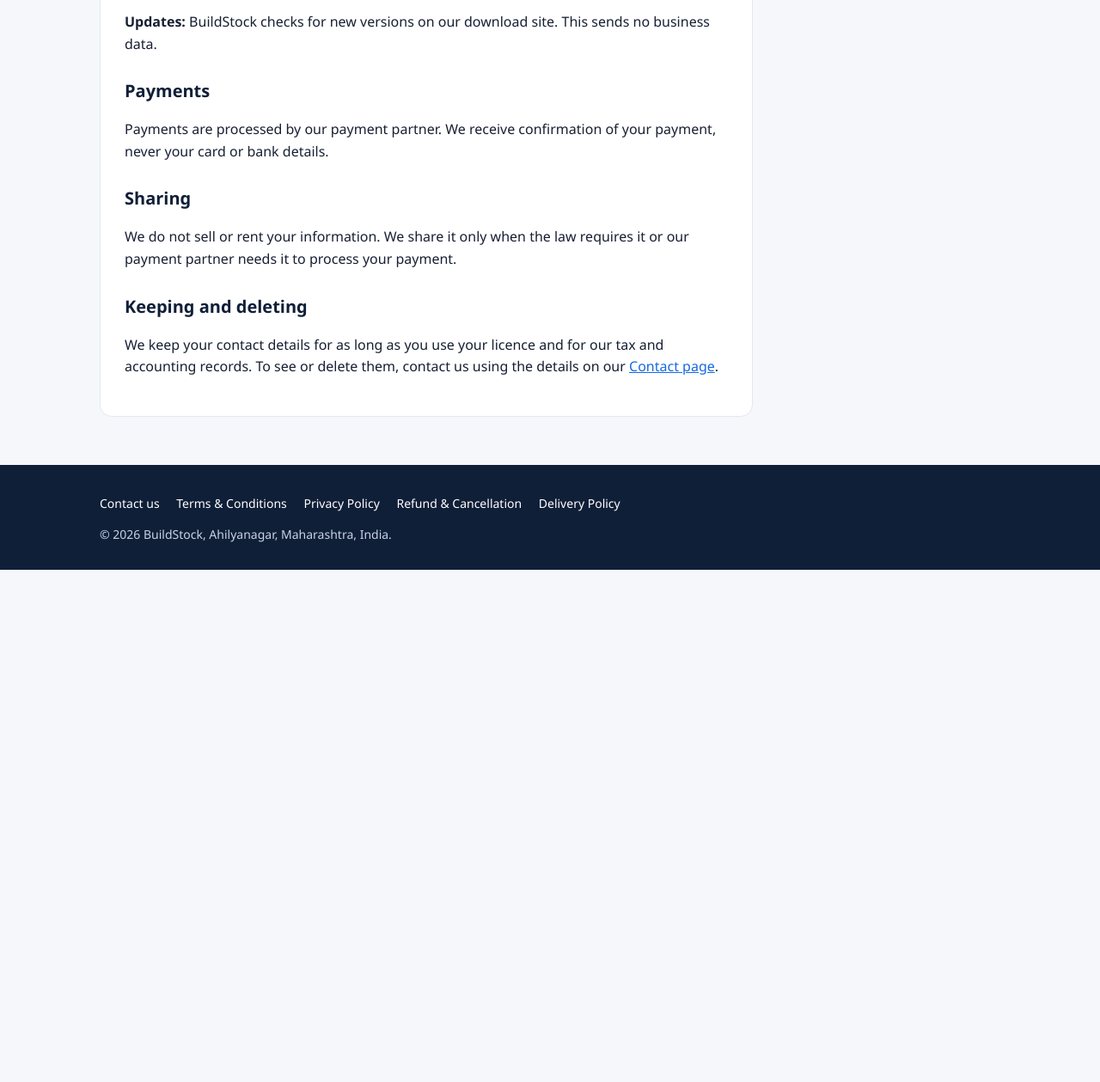
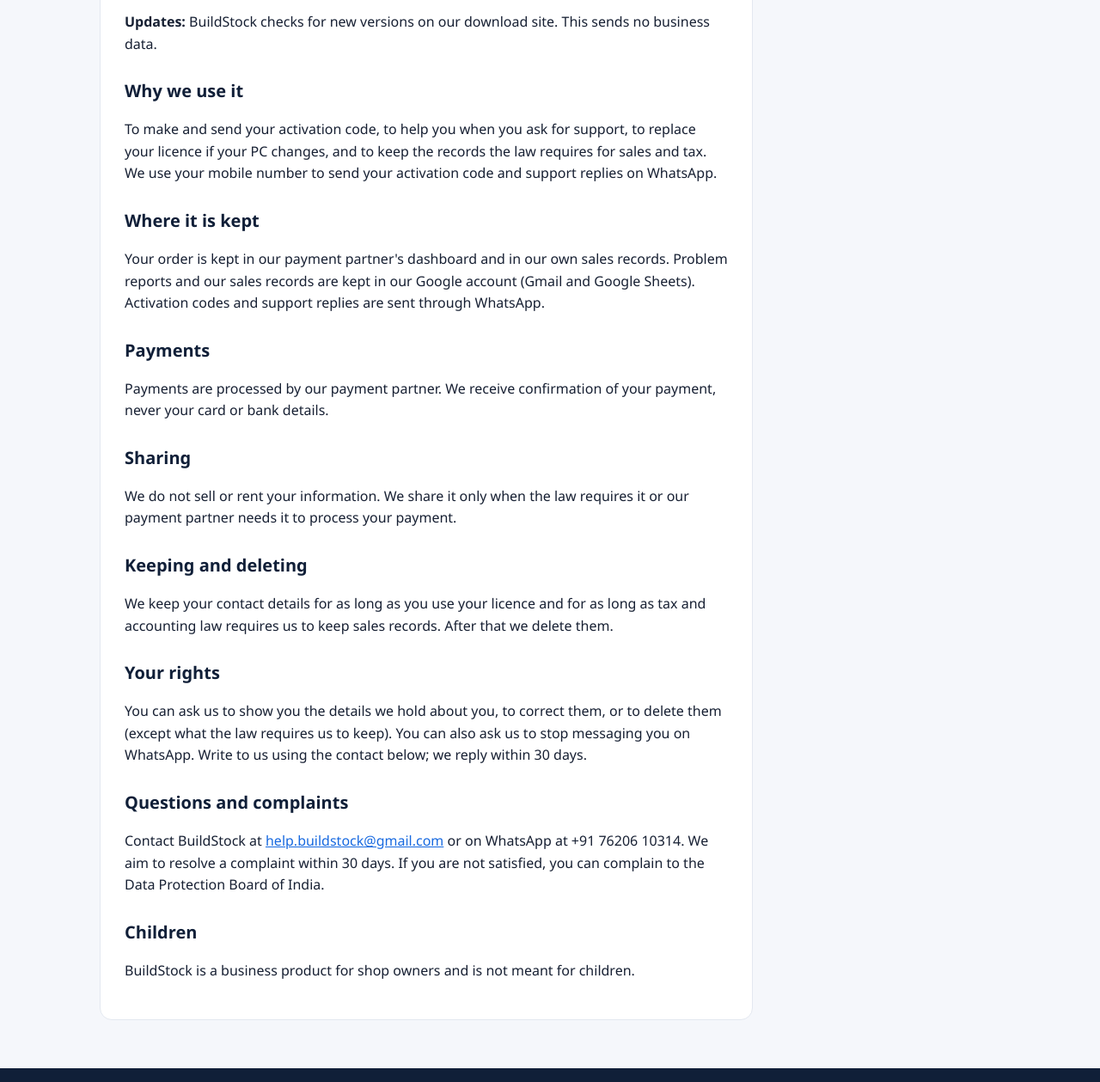
Before and after one commit to h2230978-png/h2230978-png.github.io, a plain HTML site: page privacy.html in a window 1280 px wide. Shown: the part 561-1820 px from the top of the page at 86% size. Before the commit the page ends 1224 px from the top, so only its background shows below. Drawn offline with Linux system fonts and the light colour scheme.

Commit message:
Privacy: why and where data is kept, your rights, complaints, children

```diff
--- a/privacy.html
+++ b/privacy.html
@@ -24,19 +24,29 @@
   <div class="wrap">
     <article>
       <h1>Privacy Policy</h1>
-      <p class="updated">Last updated: 21 November 2026</p>
+      <p class="updated">Last updated: 27 November 2026</p>
       <h2>Your business data stays on your PC</h2>
       <p>Products, bills, customers, stock and reports are stored on the computer where BuildStock is installed. We do not receive them.</p>
       <h2>What we receive</h2>
       <p><b>When you buy:</b> your name, shop name, mobile number, email and your PC's request code, so we can issue and support your licence.</p>
       <p><b>When you use "Report a problem":</b> only if you send a report, BuildStock sends us its version, your licence ID, your Windows version, the recent error log and your note. Reports contain no bills, customer lists or passwords.</p>
       <p><b>Updates:</b> BuildStock checks for new versions on our download site. This sends no business data.</p>
+      <h2>Why we use it</h2>
+      <p>To make and send your activation code, to help you when you ask for support, to replace your licence if your PC changes, and to keep the records the law requires for sales and tax. We use your mobile number to send your activation code and support replies on WhatsApp.</p>
+      <h2>Where it is kept</h2>
+      <p>Your order is kept in our payment partner's dashboard and in our own sales records. Problem reports and our sales records are kept in our Google account (Gmail and Google Sheets). Activation codes and support replies are sent through WhatsApp.</p>
       <h2>Payments</h2>
       <p>Payments are processed by our payment partner. We receive confirmation of your payment, never your card or bank details.</p>
       <h2>Sharing</h2>
       <p>We do not sell or rent your information. We share it only when the law requires it or our payment partner needs it to process your payment.</p>
       <h2>Keeping and deleting</h2>
-      <p>We keep your contact details for as long as you use your licence and for our tax and accounting records. To see or delete them, contact us using the details on our <a href="contact.html">Contact page</a>.</p>
+      <p>We keep your contact details for as long as you use your licence and for as long as tax and accounting law requires us to keep sales records. After that we delete them.</p>
+      <h2>Your rights</h2>
+      <p>You can ask us to show you the details we hold about you, to correct them, or to delete them (except what the law requires us to keep). You can also ask us to stop messaging you on WhatsApp. Write to us using the contact below; we reply within 30 days.</p>
+      <h2>Questions and complaints</h2>
+      <p>Contact BuildStock at <a href="mailto:help.buildstock@gmail.com">help.buildstock@gmail.com</a> or on WhatsApp at +91 76206 10314. We aim to resolve a complaint within 30 days. If you are not satisfied, you can complain to the Data Protection Board of India.</p>
+      <h2>Children</h2>
+      <p>BuildStock is a business product for shop owners and is not meant for children.</p>
     </article>
   </div>
 </main>
```
